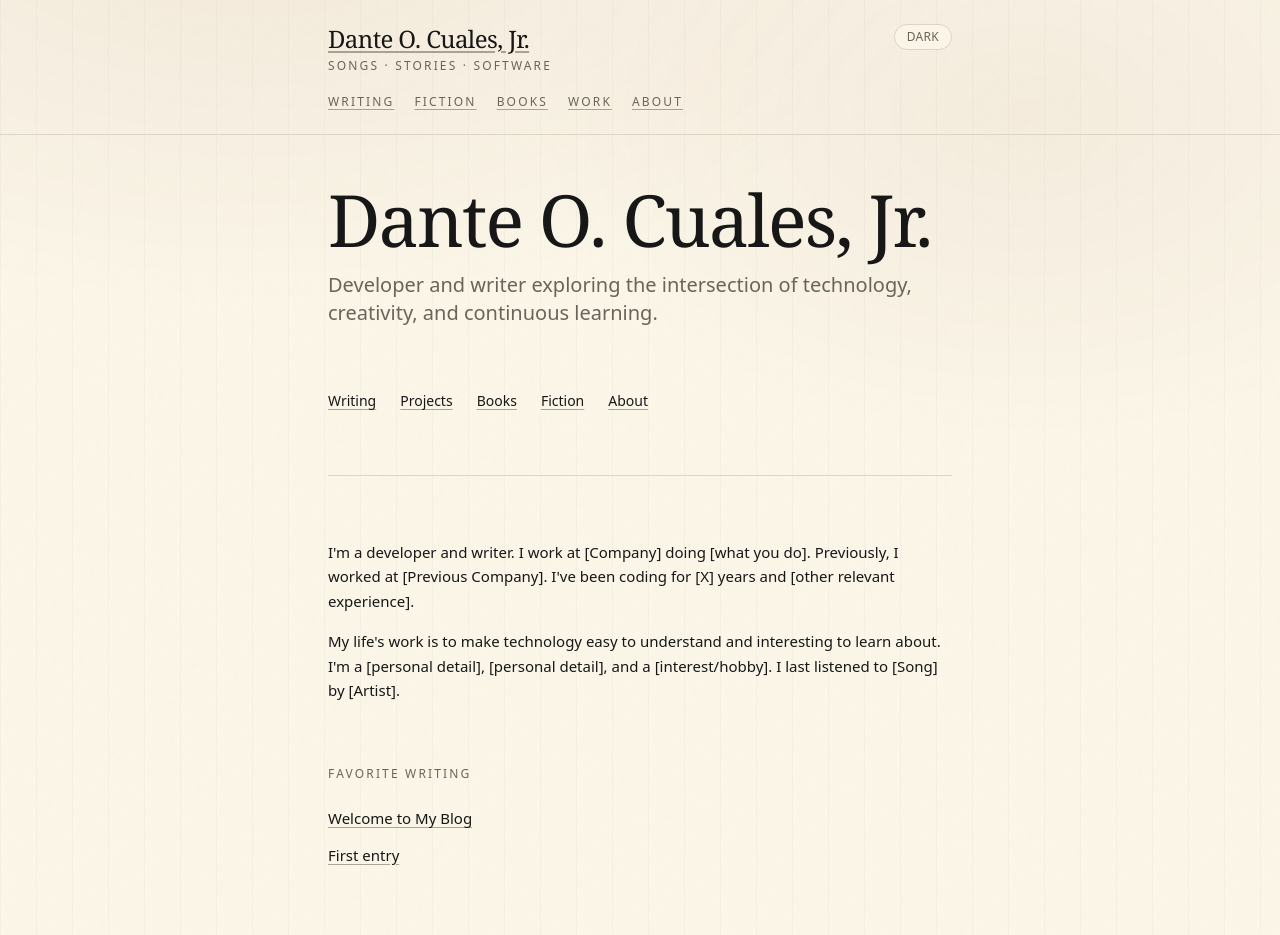
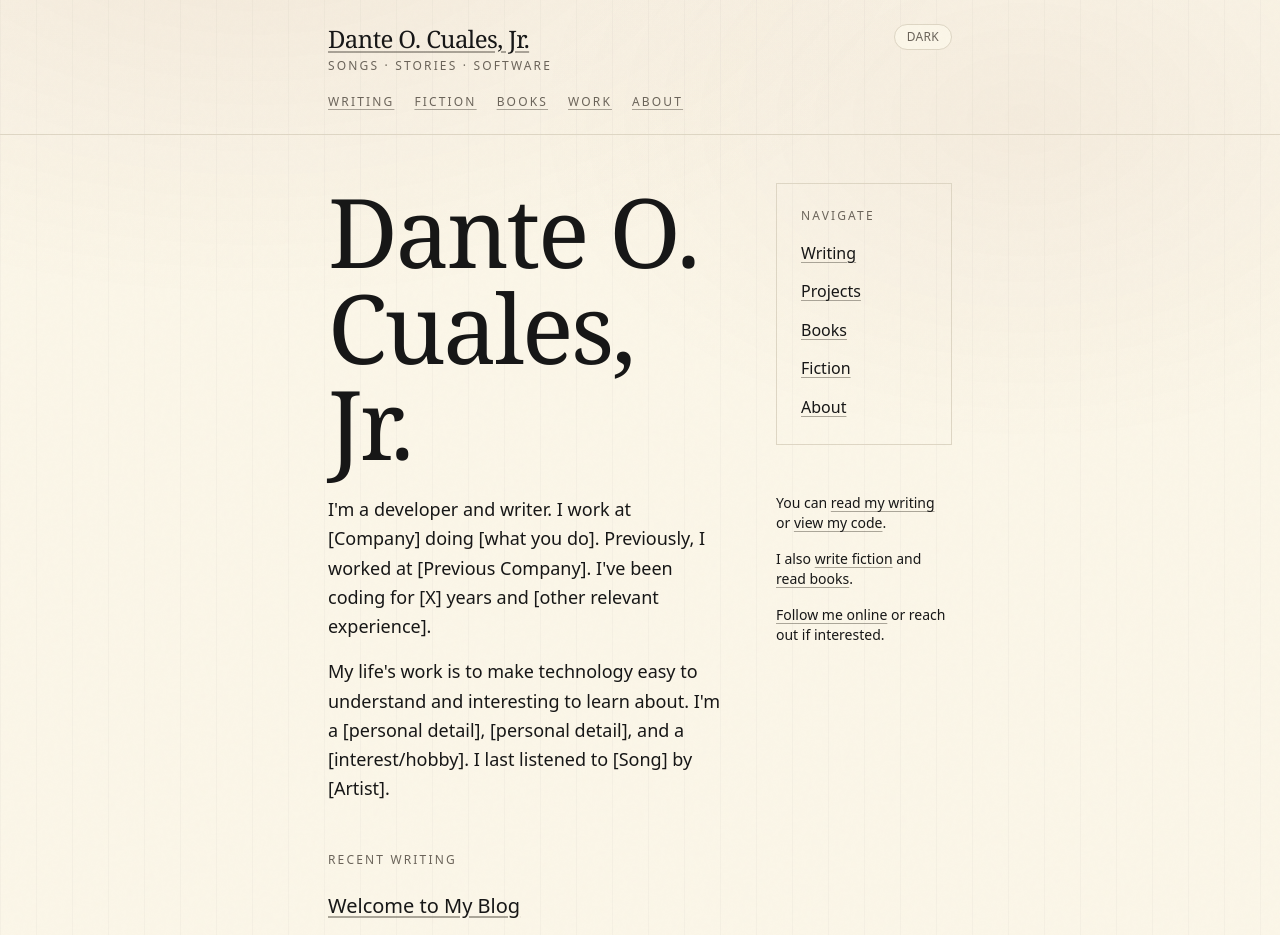
Before and after one commit to danteocualesjr/personal-website, a Next.js app: page / in a window 1280 px wide. Shown: the top 935 px of the page. Built offline with nearby package versions, Linux system fonts and the light colour scheme.

Commit message:
changed ui

```diff
--- a/app/page.tsx
+++ b/app/page.tsx
@@ -1,49 +1,21 @@
 import Link from 'next/link';
 import { getAllPosts } from '@/lib/mdx';
+import { formatDate } from '@/lib/utils';
 
 export default function Home() {
   const posts = getAllPosts();
-  const favoritePosts = posts.slice(0, 6);
+  const recentPosts = posts.slice(0, 3);
 
   return (
-    <div className="space-y-16">
-      {/* Hero Section */}
-      <section className="space-y-6">
-        <div>
-          <h1 className="font-serif text-5xl sm:text-6xl md:text-7xl leading-[1.05] tracking-tight mb-4">
+    <div className="grid grid-cols-1 lg:grid-cols-3 gap-8 lg:gap-12">
+      {/* Left Column - Main Content */}
+      <div className="lg:col-span-2 space-y-12">
+        {/* Name & Bio */}
+        <div className="space-y-6">
+          <h1 className="font-serif text-6xl sm:text-7xl md:text-8xl leading-[0.95] tracking-tight">
             Dante O. Cuales, Jr.
           </h1>
-          <p className="text-lg sm:text-xl text-muted max-w-2xl">
-            Developer and writer exploring the intersection of technology, creativity, and continuous learning.
-          </p>
-        </div>
-      </section>
-
-      {/* Quick Navigation */}
-      <section>
-        <nav className="flex flex-wrap gap-6 text-sm">
-          <Link href="/blog" className="hover:text-ink transition-colors">
-            Writing
-          </Link>
-          <Link href="/portfolio" className="hover:text-ink transition-colors">
-            Projects
-          </Link>
-          <Link href="/books" className="hover:text-ink transition-colors">
-            Books
-          </Link>
-          <Link href="/fiction" className="hover:text-ink transition-colors">
-            Fiction
-          </Link>
-          <Link href="/about" className="hover:text-ink transition-colors">
-            About
-          </Link>
-        </nav>
-      </section>
-
-      <div className="border-t border-rule" />
-
-      {/* Bio Section */}
-      <section className="space-y-4 text-[15px] leading-relaxed max-w-2xl">
+          <div className="space-y-4 text-lg leading-relaxed max-w-xl">
             <p>
               I&apos;m a developer and writer. I work at [Company] doing [what you do].
               Previously, I worked at [Previous Company]. I&apos;ve been coding for [X] years
@@ -54,31 +26,61 @@ export default function Home() {
               to learn about. I&apos;m a [personal detail], [personal detail], and a
               [interest/hobby]. I last listened to [Song] by [Artist].
             </p>
-      </section>
+          </div>
+        </div>
 
-      {/* Favorite Writing */}
-      {favoritePosts.length > 0 && (
-        <section>
+        {/* Recent Posts */}
+        {recentPosts.length > 0 && (
+          <div>
             <h2 className="text-xs uppercase tracking-[0.18em] text-muted mb-6">
-            Favorite Writing
+              Recent Writing
             </h2>
-          <ul className="space-y-3 text-[15px]">
-            {favoritePosts.map((post) => (
-              <li key={post.slug}>
-                <Link
-                  href={`/blog/${post.slug}`}
-                  className="hover:text-ink transition-colors block"
-                >
+            <div className="space-y-6">
+              {recentPosts.map((post) => (
+                <article key={post.slug} className="group">
+                  <Link href={`/blog/${post.slug}`} className="block">
+                    <h3 className="text-xl font-medium mb-2 group-hover:text-ink transition-colors">
                       {post.title}
+                    </h3>
+                    <time className="text-sm text-muted">
+                      {formatDate(post.date)}
+                    </time>
                   </Link>
-              </li>
+                </article>
               ))}
-          </ul>
-        </section>
+            </div>
+          </div>
         )}
+      </div>
 
-      {/* Contact/Links */}
-      <section className="text-[15px] space-y-2">
+      {/* Right Column - Navigation & Links */}
+      <div className="space-y-12">
+        {/* Navigation Card */}
+        <div className="border border-rule p-6 space-y-4">
+          <h2 className="text-xs uppercase tracking-[0.18em] text-muted">
+            Navigate
+          </h2>
+          <nav className="space-y-3">
+            <Link href="/blog" className="block hover:text-ink transition-colors">
+              Writing
+            </Link>
+            <Link href="/portfolio" className="block hover:text-ink transition-colors">
+              Projects
+            </Link>
+            <Link href="/books" className="block hover:text-ink transition-colors">
+              Books
+            </Link>
+            <Link href="/fiction" className="block hover:text-ink transition-colors">
+              Fiction
+            </Link>
+            <Link href="/about" className="block hover:text-ink transition-colors">
+              About
+            </Link>
+          </nav>
+        </div>
+
+        {/* Quick Links */}
+        <div className="space-y-4 text-sm">
           <p>
             You can{' '}
             <Link href="/blog" className="hover:text-ink">
@@ -87,10 +89,6 @@ export default function Home() {
             {' '}or{' '}
             <Link href="/portfolio" className="hover:text-ink">
               view my code
-          </Link>
-          , or{' '}
-          <Link href="/about" className="hover:text-ink">
-            follow me online
             </Link>
             .
           </p>
@@ -103,9 +101,16 @@ export default function Home() {
             <Link href="/books" className="hover:text-ink">
               read books
             </Link>
-          . Reach out if interested.
+            .
           </p>
-      </section>
+          <p>
+            <Link href="/about" className="hover:text-ink">
+              Follow me online
+            </Link>
+            {' '}or reach out if interested.
+          </p>
+        </div>
+      </div>
     </div>
   );
 }
```
Lines whose indentation alone changed are shown as unchanged.
